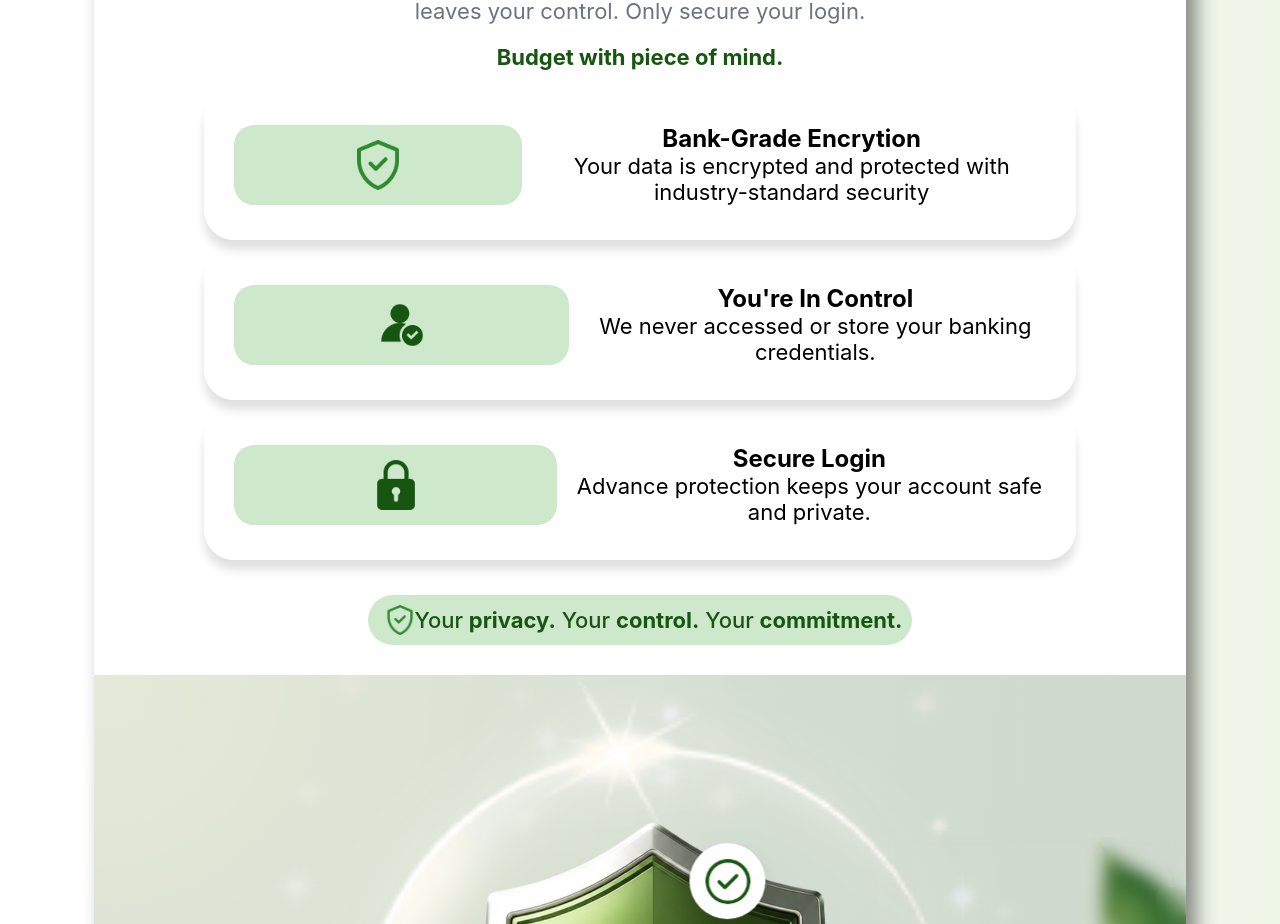
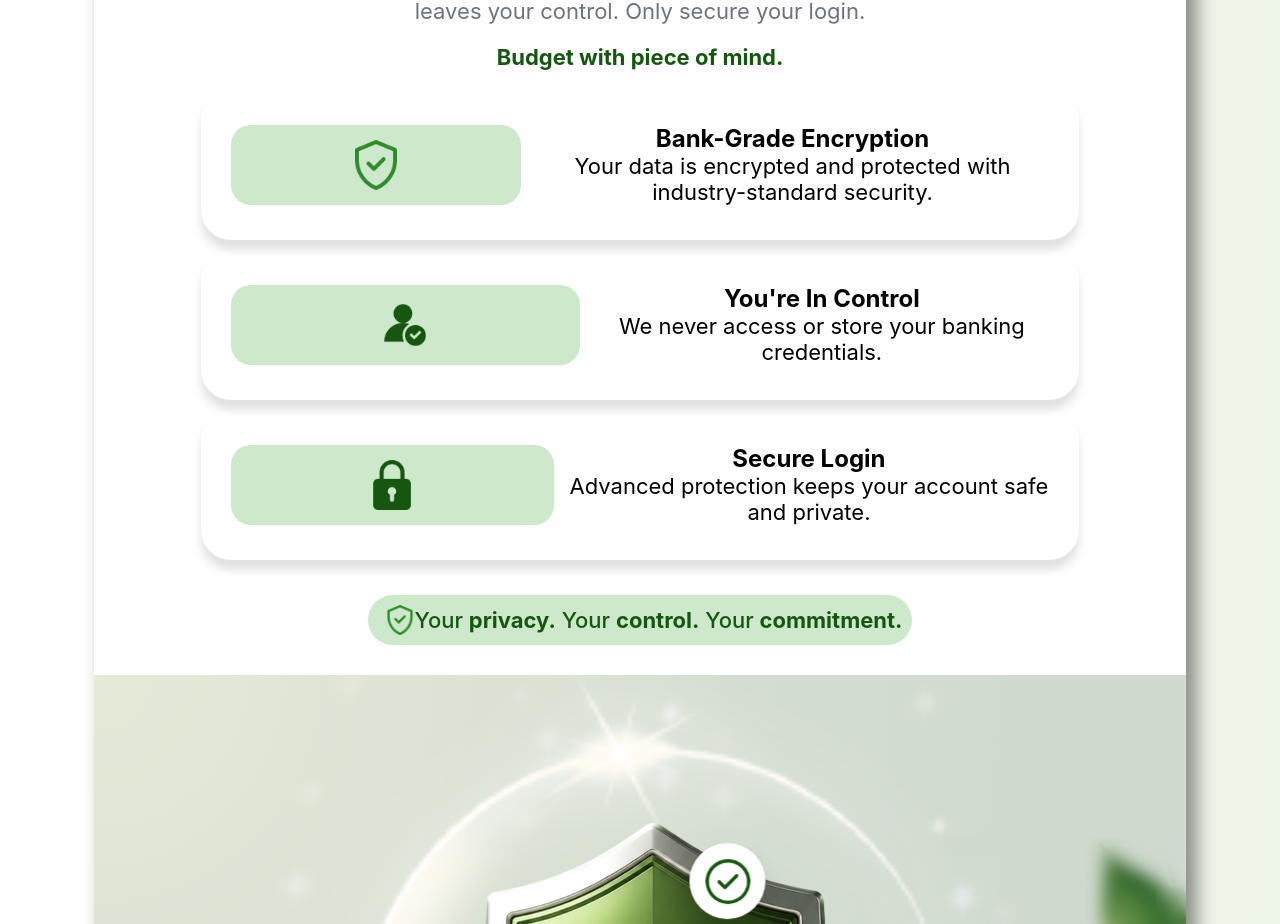
Before and after one commit to Kiara929/BudgeVo, a React (Vite) app: page / in a window 1280 px wide. Shown: the part 2927-3851 px from the top of the page. Built offline with nearby package versions, Linux system fonts and the light colour scheme.

Commit message:
Prepare for deployment images

```diff
--- a/src/components/Nav-Bar.jsx
+++ b/src/components/Nav-Bar.jsx
@@ -15,12 +15,32 @@ function NavBar() {
   const itemRefs = useRef([]);
 
   const links = [
-    { label: "Home", href: "/", image: "/home.png" },
-    { label: "Workspace", href: "/workspace", image: "/briefcase.png" },
-    { label: "Dashboard", href: "/dashboard", image: "uptrend.png" },
-    { label: "About Us", href: "/about", image: "users.png" },
-    { label: "Contact Us", href: "/contact", image: "mail.png" },
-  ];
+  {
+    label: "Home",
+    href: "/",
+    image: `${import.meta.env.BASE_URL}home.png`,
+  },
+  {
+    label: "Workspace",
+    href: "/workspace",
+    image: `${import.meta.env.BASE_URL}briefcase.png`,
+  },
+  {
+    label: "Dashboard",
+    href: "/dashboard",
+    image: `${import.meta.env.BASE_URL}uptrend.png`,
+  },
+  {
+    label: "About Us",
+    href: "/about",
+    image: `${import.meta.env.BASE_URL}users.png`,
+  },
+  {
+    label: "Contact Us",
+    href: "/contact",
+    image: `${import.meta.env.BASE_URL}mail.png`,
+  },
+];
 
   const isMobile = width <= 768;
 
@@ -135,7 +155,7 @@ function NavBar() {
               <ul className="nav-links-mobile">
                 {links.map((link) => (
                   <li key={link.label}>
-                    <img className="nav-links-icons" src={`${import.meta.env.BASE_URL}link.image`} />
+                    <img className="nav-links-icons" src={link.image} />
                     <a href={link.href}>{link.label}</a>
                   </li>
                 ))}
--- a/src/web-pages/HomePage.jsx
+++ b/src/web-pages/HomePage.jsx
@@ -8,16 +8,48 @@ import { BrowserRouter, Routes, Route } from "react-router-dom";
 // import Login from "./web-pages/Login.jsx"
 
 function HomePage () {
+    const base = import.meta.env.BASE_URL;
+
 const instructions = [
-  {label: "Log Your Financial Data", description: "Add your income sources and dates. Track expenses and mark them as short-term or long-term.", step: "Step One", number: 1, image: "/purse.png"},
-  {label: "Set Your Goals", description: "Define what you're saving for and your target amount. Budgevo calculates your required monthly contribution.", step: "Step Two", number: 2, image: "/pie-chart.png"},
-  {label: "Track & Achieve", description: "Monitor your progress on the dashboard. Adjust your budget and watch yourself reach your goals.", step: "Step Three", number: 3, image: "/target.png"},
+  {
+    label: "Log Your Financial Data",
+    description: "Add your income sources and dates. Track expenses and mark them as short-term or long-term.",
+    step: "Step One",
+    number: 1,
+    image: `${base}purse.png`,
+  },
+  {
+    label: "Set Your Goals",
+    description: "Define what you're saving for and your target amount. Budgevo calculates your required monthly contribution.",
+    step: "Step Two",
+    number: 2,
+    image: `${base}pie-chart.png`,
+  },
+  {
+    label: "Track & Achieve",
+    description: "Monitor your progress on the dashboard. Adjust your budget and watch yourself reach your goals.",
+    step: "Step Three",
+    number: 3,
+    image: `${base}target.png`,
+  },
 ];
 
 const security_benefits = [
-  {label: "Bank-Grade Encrytion", description: "Your data is encrypted and protected with industry-standard security", image: "/verified.png"},
-  {label: "You're In Control", description: "We never accessed or store your banking credentials.", image: "/user-success.png"},
-  {label: "Secure Login", description: "Advance protection keeps your account safe and private.", image: "/padlock.png"},
+  {
+    label: "Bank-Grade Encryption",
+    description: "Your data is encrypted and protected with industry-standard security.",
+    image: `${base}verified.png`,
+  },
+  {
+    label: "You're In Control",
+    description: "We never access or store your banking credentials.",
+    image: `${base}user-success.png`,
+  },
+  {
+    label: "Secure Login",
+    description: "Advanced protection keeps your account safe and private.",
+    image: `${base}padlock.png`,
+  },
 ];
 
   const [width, setWidth] = useState(window.innerWidth);
@@ -45,11 +77,11 @@ const security_benefits = [
             <br />
             <div className='hero-buttons-container'>
               <button>Start Saving Today</button>
-              <button className='white-button'> <img src='/play-button.png' id='play-button'/>See How It Works</button>
+              <button className='white-button'> <img src={`${base}play-button.png`} id="play-button" />See How It Works</button>
             </div>
         </div>
         <div className='hero-section-image'>
-          <img src='/home-page-phone.png' />
+          <img src={`${base}home-page-phone.png`} />
         </div>
       </div>
 
@@ -57,7 +89,7 @@ const security_benefits = [
       <div className='benefits-section'>
         <div className='benefits-info-box breathing'>
           <div className='circle'>
-            <img src='/bank.png' className='image-icons bank'/>
+            <img src={`${base}bank.png`} className="image-icons bank" />
           </div>
           <div>
             <h2>Expense Insights</h2>
@@ -67,7 +99,7 @@ const security_benefits = [
 
         <div className='benefits-info-box breathing-2'>
           <div className='circle'>
-            <img src='/uptrend.png' className='image-icons'/>
+            <img src={`${base}uptrend.png`} className="image-icons" />
           </div>
           <div>
             <h2>Predictive Goals</h2>
@@ -77,7 +109,7 @@ const security_benefits = [
 
         <div className='benefits-info-box breathing'>
           <div className='circle'>
-            <img src='/data-analysis.png' className='image-icons data-analysis'/>
+            <img src={`${base}data-analysis.png`} className="image-icons data-analysis" />
           </div>
           <div>
             <h2>Financial Dashboard</h2>
@@ -90,7 +122,7 @@ const security_benefits = [
 
       <div className='get-started-section'>
         <div className='get-started-image'>
-          <img src='/PC-image.png'/>
+          <img src={`${base}PC-image.png`} />
           <div className='get-started-circle' />
 
 
@@ -177,7 +209,7 @@ const security_benefits = [
         <div className='security-heading'>
           <div className='security-top-text'>
             <div className='circle'>
-            <img src='verified.png'/>
+            <img src={`${base}verified.png`} />
           </div>
           <p className='security-small-text'>Your Security, Our Priority</p>
           </div>
@@ -247,18 +279,18 @@ const security_benefits = [
           </div>
 
           <div>
-            <div className='security-small-text security-bottom-text'><img src='verified.png'/><p>Your <b>privacy.</b> Your <b>control.</b> Your <b>commitment.</b></p></div>
+            <div className='security-small-text security-bottom-text'><img src={`${base}verified.png`} /><p>Your <b>privacy.</b> Your <b>control.</b> Your <b>commitment.</b></p></div>
           </div>
         </div>
         <div className='security-image'>
           <div className='icon-orbit'>
-            <div className='circle-2 padlock-icon'><img src='padlock.png' /></div>
-          <div className='circle-2 bank-icon'><img src='bank.png'/></div>
-          <div className='circle-2 user-icon'><img src='user.png'/></div>
-          <div className='circle-2 check-mark-icon'><img src='check-mark.png'/></div>
+            <div className='circle-2 padlock-icon'><img src={`${base}padlock.png`} /></div>
+          <div className='circle-2 bank-icon'><img src={`${base}bank.png`} /></div>
+          <div className='circle-2 user-icon'><img src={`${base}user.png`} /></div>
+          <div className='circle-2 check-mark-icon'><img src={`${base}check-mark.png`} /></div>
           </div>
 
-          <img src='/security-icon-2.png' />
+          <img src={`${base}security-icon-2.png`} />
 
         </div>
       </div>
```
